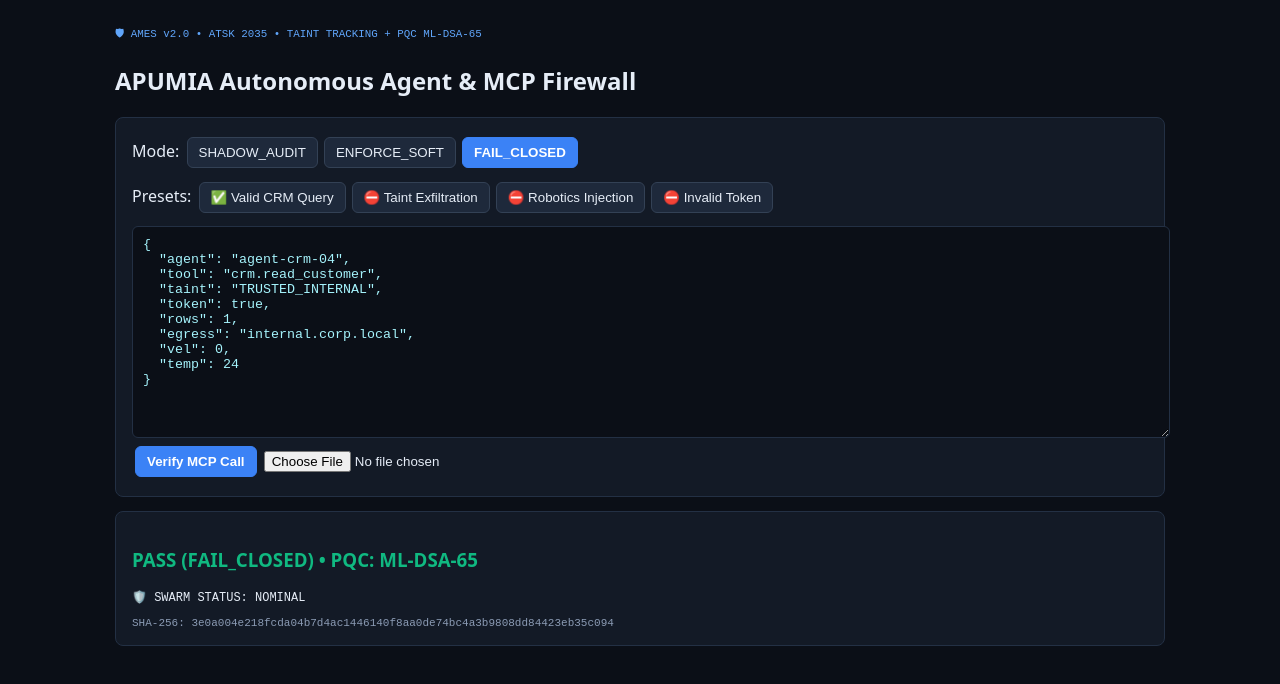
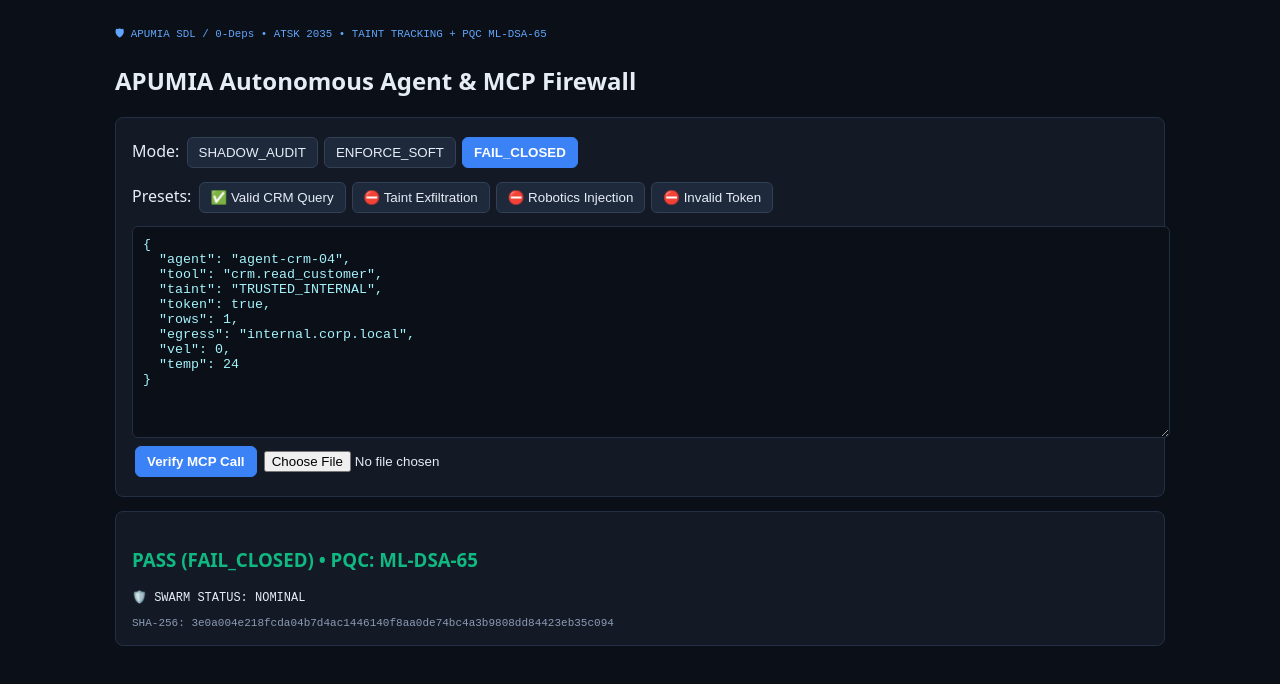
Before and after one commit to apumiaaifund/apumia-mcp-guard, a plain HTML site: page index.html in a window 1280 px wide. Drawn offline with Linux system fonts and the light colour scheme.

Commit message:
chore(clean): удаление устаревших бейджей AMES

```diff
--- a/index.html
+++ b/index.html
@@ -7,7 +7,7 @@ button.act,button.run{background:#3b82f6;border-color:#3b82f6;color:#fff;font-we
 textarea{width:100%;height:190px;background:#0b0f17;color:#a5f3fc;border:1px solid #233044;border-radius:6px;padding:10px;font-family:monospace;margin-top:10px}
 .PASS{color:#10b981}.ALERT_PASS{color:#f59e0b}.BLOCK{color:#ef4444}
 </style></head><body>
-<div><small style="color:#60a5fa;font-family:monospace">🛡 AMES v2.0 • ATSK 2035 • TAINT TRACKING + PQC ML-DSA-65</small><h2>APUMIA Autonomous Agent &amp; MCP Firewall</h2></div>
+<div><small style="color:#60a5fa;font-family:monospace">🛡 APUMIA SDL / 0-Deps • ATSK 2035 • TAINT TRACKING + PQC ML-DSA-65</small><h2>APUMIA Autonomous Agent &amp; MCP Firewall</h2></div>
 <div class="box">
 <div>Mode: <button id="m1" onclick="sm('SHADOW_AUDIT')">SHADOW_AUDIT</button><button id="m2" onclick="sm('ENFORCE_SOFT')">ENFORCE_SOFT</button><button id="m3" class="act" onclick="sm('FAIL_CLOSED')">FAIL_CLOSED</button></div>
 <div style="margin-top:8px">Presets: <button onclick="lp(0)">✅ Valid CRM Query</button><button onclick="lp(1)">⛔ Taint Exfiltration</button><button onclick="lp(2)">⛔ Robotics Injection</button><button onclick="lp(3)">⛔ Invalid Token</button></div>
```
